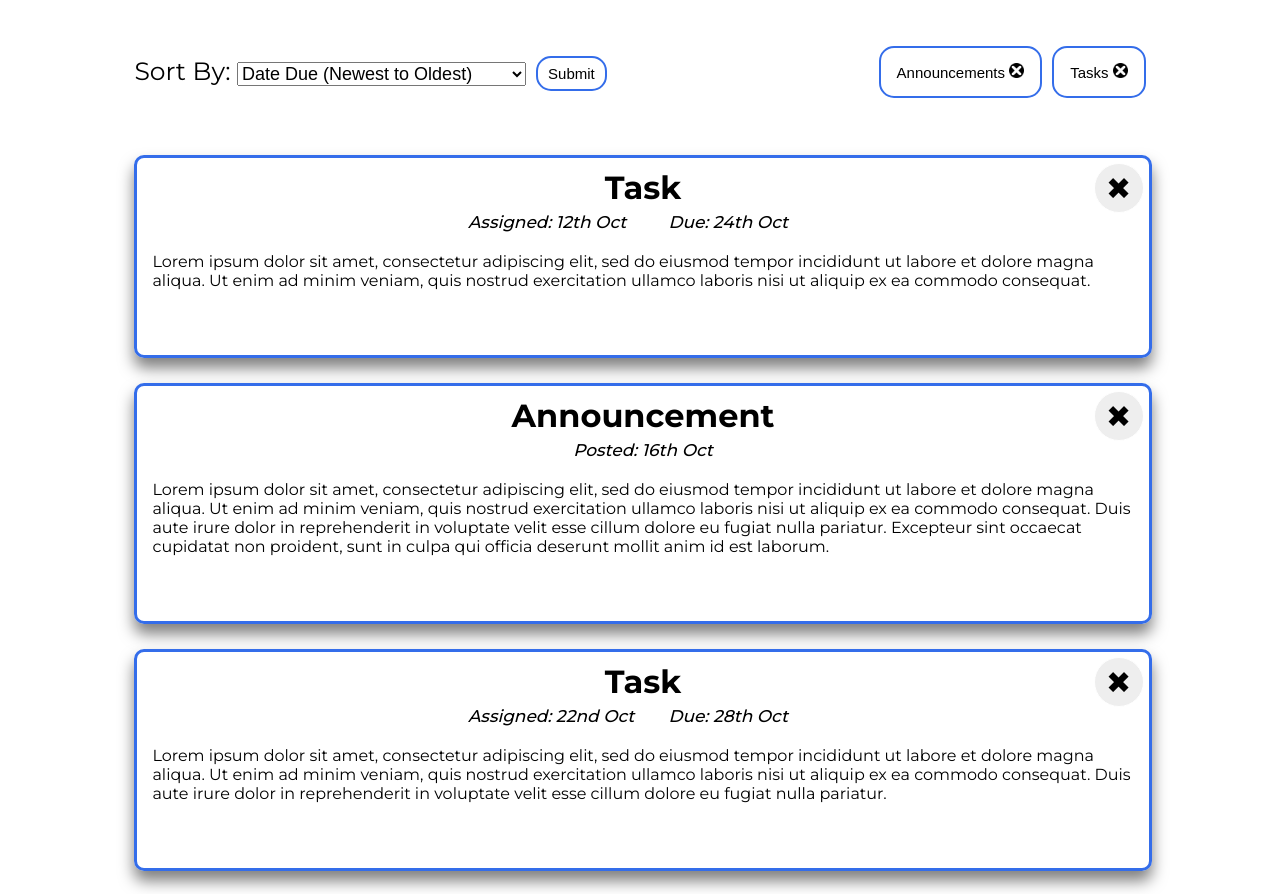
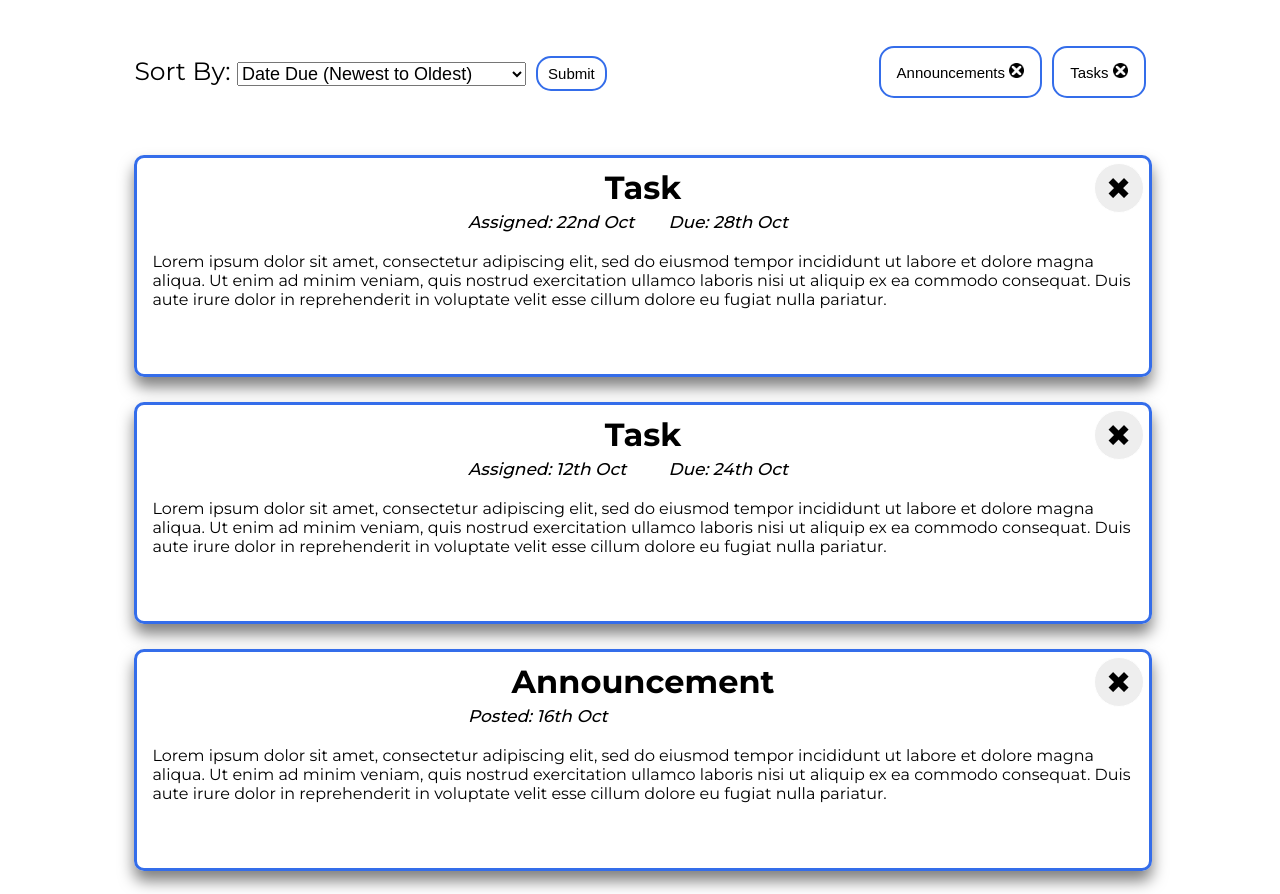
Before and after one commit to JoshWiegman2004/LMS-SYSTEM, a PHP site: page /class1.php in a window 1280 px wide. Shown: the part 404-1298 px from the top of the page. Run offline with PHP 8.4, Linux system fonts and the light colour scheme.

Commit message:
Update class1.php

```diff
--- a/lms_system/class1.php
+++ b/lms_system/class1.php
@@ -93,20 +93,26 @@
 
 <div class="stream">
     <div class="post" id="task">
-        <h1>Task</h1>
-        <div class="date"><div class="left">Assigned: 12th Oct</div><div class="right">Due: 24th Oct</div></div>
+        <h1 id="taskTitle1">Task</h1>
+        <div class="date">
+            <div class="left" id="assign1">Assigned: 12th Oct</div>
+            <div class="right" id="due1">Due: 24th Oct</div></div>
         <button id="postBtn1" onclick="complete1();" title="Mark as Complete">✖</button>
-        <p>Lorem ipsum dolor sit amet, consectetur adipiscing elit, sed do eiusmod tempor incididunt ut labore et dolore magna aliqua. Ut enim ad minim veniam, quis nostrud exercitation ullamco laboris nisi ut aliquip ex ea commodo consequat.</p>
+        <p>Lorem ipsum dolor sit amet, consectetur adipiscing elit, sed do eiusmod tempor incididunt ut labore et dolore magna aliqua. Ut enim ad minim veniam, quis nostrud exercitation ullamco laboris nisi ut aliquip ex ea commodo consequat. Duis aute irure dolor in reprehenderit in voluptate velit esse cillum dolore eu fugiat nulla pariatur.</p>
     </div>
     <div class="post" id="announcement">
-        <h1>Announcement</h1>
-        <div class="date">Posted: 16th Oct</div>
+        <h1 id="taskTitle2">Announcement</h1>
+        <div class="date">
+            <div class="left" id="assign2">Posted: 16th Oct</div>
+            <div class="right" id="due2"></div></div>
         <button id="postBtn2" onclick="complete2();">✖</button>
-        <p>Lorem ipsum dolor sit amet, consectetur adipiscing elit, sed do eiusmod tempor incididunt ut labore et dolore magna aliqua. Ut enim ad minim veniam, quis nostrud exercitation ullamco laboris nisi ut aliquip ex ea commodo consequat. Duis aute irure dolor in reprehenderit in voluptate velit esse cillum dolore eu fugiat nulla pariatur. Excepteur sint occaecat cupidatat non proident, sunt in culpa qui officia deserunt mollit anim id est laborum.</p>
+        <p>Lorem ipsum dolor sit amet, consectetur adipiscing elit, sed do eiusmod tempor incididunt ut labore et dolore magna aliqua. Ut enim ad minim veniam, quis nostrud exercitation ullamco laboris nisi ut aliquip ex ea commodo consequat. Duis aute irure dolor in reprehenderit in voluptate velit esse cillum dolore eu fugiat nulla pariatur.</p>
     </div>
     <div class="post" id="task2">
-        <h1>Task</h1>
-        <div class="date"><div class="left">Assigned: 22nd Oct</div><div class="right">Due: 28th Oct</div></div>
+        <h1 id="taskTitle3">Task</h1>
+        <div class="date">
+            <div class="left" id="assign3">Assigned: 22nd Oct</div>
+            <div class="right" id="due3">Due: 28th Oct</div></div>
         <button id="postBtn3" onclick="complete3();">✖</button>
         <p>Lorem ipsum dolor sit amet, consectetur adipiscing elit, sed do eiusmod tempor incididunt ut labore et dolore magna aliqua. Ut enim ad minim veniam, quis nostrud exercitation ullamco laboris nisi ut aliquip ex ea commodo consequat. Duis aute irure dolor in reprehenderit in voluptate velit esse cillum dolore eu fugiat nulla pariatur.</p>
     </div>
@@ -130,15 +136,49 @@ var sort = <?php echo json_encode($sort, JSON_HEX_TAG); ?>;
 
 switch (sort){
     case 'dueNew':
+        document.getElementById("taskTitle1").innerHTML = 'Task';
+        document.getElementById("assign1").innerHTML = 'Assigned: 22nd Oct';
+        document.getElementById("due1").innerHTML = 'Due: 28th Oct';
+        document.getElementById("taskTitle2").innerHTML = 'Task';
+        document.getElementById("assign2").innerHTML = 'Assigned: 12th Oct';
+        document.getElementById("due2").innerHTML = 'Due: 24th Oct';
+        document.getElementById("taskTitle3").innerHTML = 'Announcement';
+        document.getElementById("assign3").innerHTML = 'Posted: 16th Oct';
+        document.getElementById("due3").innerHTML = '';
         document.getElementById("dueNew").selected = true;
         break;
     case 'dueOld':
+        document.getElementById("taskTitle1").innerHTML = 'Announcement';
+        document.getElementById("assign1").innerHTML = 'Posted: 16th Oct';
+        document.getElementById("due1").innerHTML = '';
+        document.getElementById("taskTitle2").innerHTML = 'Task';
+        document.getElementById("assign2").innerHTML = 'Assigned: 12th Oct';
+        document.getElementById("due2").innerHTML = 'Due: 24th Oct';
+        document.getElementById("taskTitle3").innerHTML = 'Task';
+        document.getElementById("assign3").innerHTML = 'Assigned: 22nd Oct';
+        document.getElementById("due3").innerHTML = 'Due: 28th Oct';
         document.getElementById("dueOld").selected = true;
         break;
     case 'assignNew':
+        document.getElementById("taskTitle1").innerHTML = 'Task';
+        document.getElementById("assign1").innerHTML = 'Assigned: 12th Oct';       document.getElementById("due1").innerHTML = 'Due: 24th Oct';
+        document.getElementById("taskTitle2").innerHTML = 'Announcement';
+        document.getElementById("assign2").innerHTML = 'Posted: 16th Oct';
+        document.getElementById("due2").innerHTML = '';
+        document.getElementById("taskTitle3").innerHTML = 'Task';
+        document.getElementById("assign3").innerHTML = 'Assigned: 22nd Oct';
+        document.getElementById("due3").innerHTML = 'Due: 28th Oct';
         document.getElementById("assignNew").selected = true;
         break;
     case 'assignOld':
+        document.getElementById("taskTitle1").innerHTML = 'Task';
+        document.getElementById("assign1").innerHTML = 'Assigned: 22nd Oct';       document.getElementById("due1").innerHTML = 'Due: 28th Oct';
+        document.getElementById("taskTitle2").innerHTML = 'Announcement';
+        document.getElementById("assign2").innerHTML = 'Posted: 16th Oct';
+        document.getElementById("due2").innerHTML = '';
+        document.getElementById("taskTitle3").innerHTML = 'Task';
+        document.getElementById("assign3").innerHTML = 'Assigned: 12th Oct';
+        document.getElementById("due3").innerHTML = 'Due: 24th Oct';
         document.getElementById("assignOld").selected = true;
         break;
 }
```
